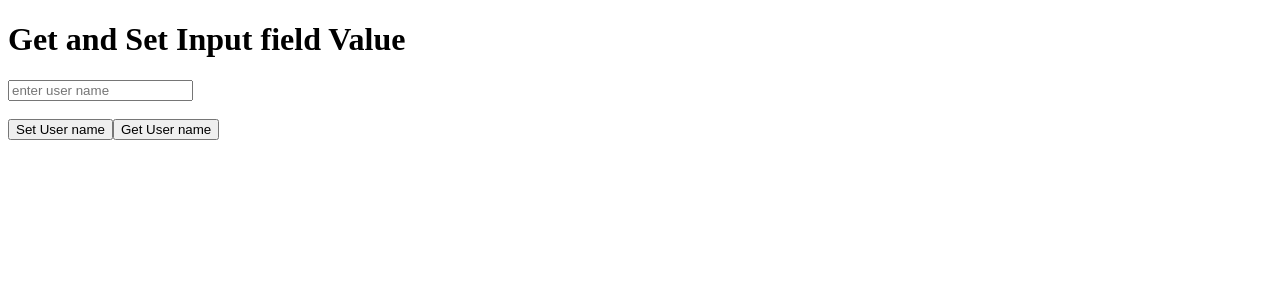
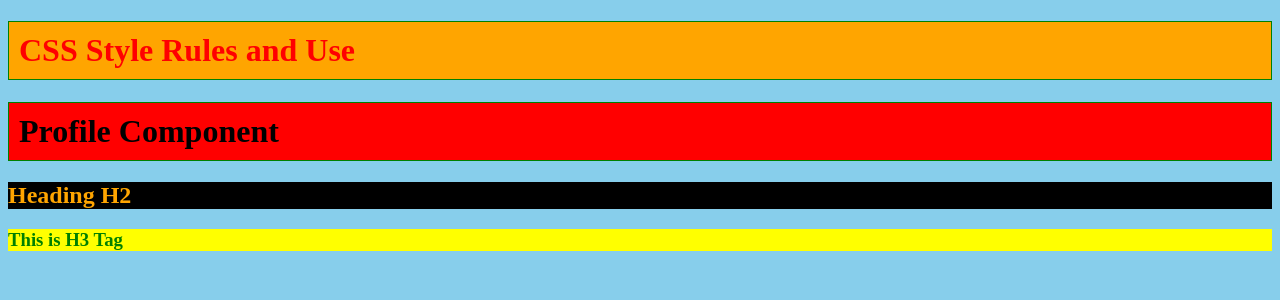
Before and after one commit to ankesh-github/angular_proj, an Angular app: page / in a window 1280 px wide. Shown: the top 300 px of the page. Built offline with nearby package versions, Linux system fonts and the light colour scheme.

Commit message:
example for css styles and rules

```diff
--- a/angular.json
+++ b/angular.json
@@ -25,7 +25,8 @@
               }
             ],
             "styles": [
-              "src/styles.css"
+              "src/styles.css",
+              "src/theme.css"
             ]
           },
           "configurations": {
--- a/src/app/app.css
+++ b/src/app/app.css
@@ -1,36 +1,4 @@
-.btn {
-    width: 80px;
-    height: 80px;;
-    border-radius: 50%;
-    border : 1px solid black;
-    margin: 10px;
-    color: white;
-    cursor: pointer;
+h1 {
+    color : red;
+    background-color: orange;
 }
-
-.bg-red{
-    background-color: red;
-}
-
-.bg-green {
-    background-color: green;
-}
-
-.bg-black {
-    background-color: black;
-}
-
-.btn:hover {
-    border : 1px solid white;
-}
-
-.count {
-    font-size: 30px;
-    margin : auto;
-    margin-bottom: 20px;
-    width: 100px;
-    background-color: gray;
-    text-align: 10px;
-    padding: 10px;
-    border-radius: 10px;
-}
--- a/src/app/app.html
+++ b/src/app/app.html
@@ -1,11 +1,11 @@
-<h1>Get and Set Input field Value</h1>
-<h2>{{username}}</h2>
-<input value="{{username}}"
- (input)="getUserName($event)"
- type ="text"
- #userNameField
- placeholder="enter user name">
+<style>
+    h2 {
+        color : orange;
+        background-color: black;
+    }
+</style>
 
-<br><br>
-<button (click)="setUserName()">Set User name</button>
-<button (click)="getUserNameWithTemplate(userNameField.value)">Get User name</button>
+<h1>CSS Style Rules and Use</h1>
+<app-profile></app-profile>
+<h2>Heading H2</h2>
+<h3 style="color: green; background-color: yellow; ">This is H3 Tag</h3>
--- a/src/app/app.ts
+++ b/src/app/app.ts
@@ -7,7 +7,7 @@ import { ValueChangeEvent } from '@angular/forms';
 
 @Component({
   selector: 'app-root',
-  imports: [],
+  imports: [Profile],
   templateUrl: './app.html',
   styleUrl: './app.css'
 })
--- a/src/app/profile/profile.css
+++ b/src/app/profile/profile.css
@@ -1,6 +1,4 @@
-h1 {
-    color: pink;
-    padding: 10px;
-    border: 2px solid orangered;
-
+h1{
+    background-color: skyblue;
+    color:whitesmoke;
 }
--- a/src/app/profile/profile.html
+++ b/src/app/profile/profile.html
@@ -1 +1 @@
-<h1>Custom Component </h1>
+<h1>Profile Component</h1>
--- a/src/app/profile/profile.ts
+++ b/src/app/profile/profile.ts
@@ -3,23 +3,11 @@ import {Component} from "@angular/core";
 @Component({
     selector: 'app-profile',
     templateUrl: './profile.html',
-    styleUrl: './profile.css'
+    //styleUrl: './profile.css'
+    styles: ["h1{ background-color: red}"]
 
 })
 
 export class Profile {
 
 }
-
-
-// import {Component} from "@angular/core";
-
-// @Component({
-//     selector: 'app-profile',
-//     template: '<h1>Profile Component</h1>',
-//     styles: 'h1{background-color : pink}'
-// })
-
-// export class Profile {
-
-// }
--- a/src/styles.css
+++ b/src/styles.css
@@ -1 +1,3 @@
-/* You can add global styles to this file, and also import other style files */
+body {
+    background-color: skyblue;
+}
--- /dev/null
+++ b/src/theme.css
@@ -0,0 +1,4 @@
+h1{
+    padding: 10px;
+    border: 1px solid green;
+}
```
